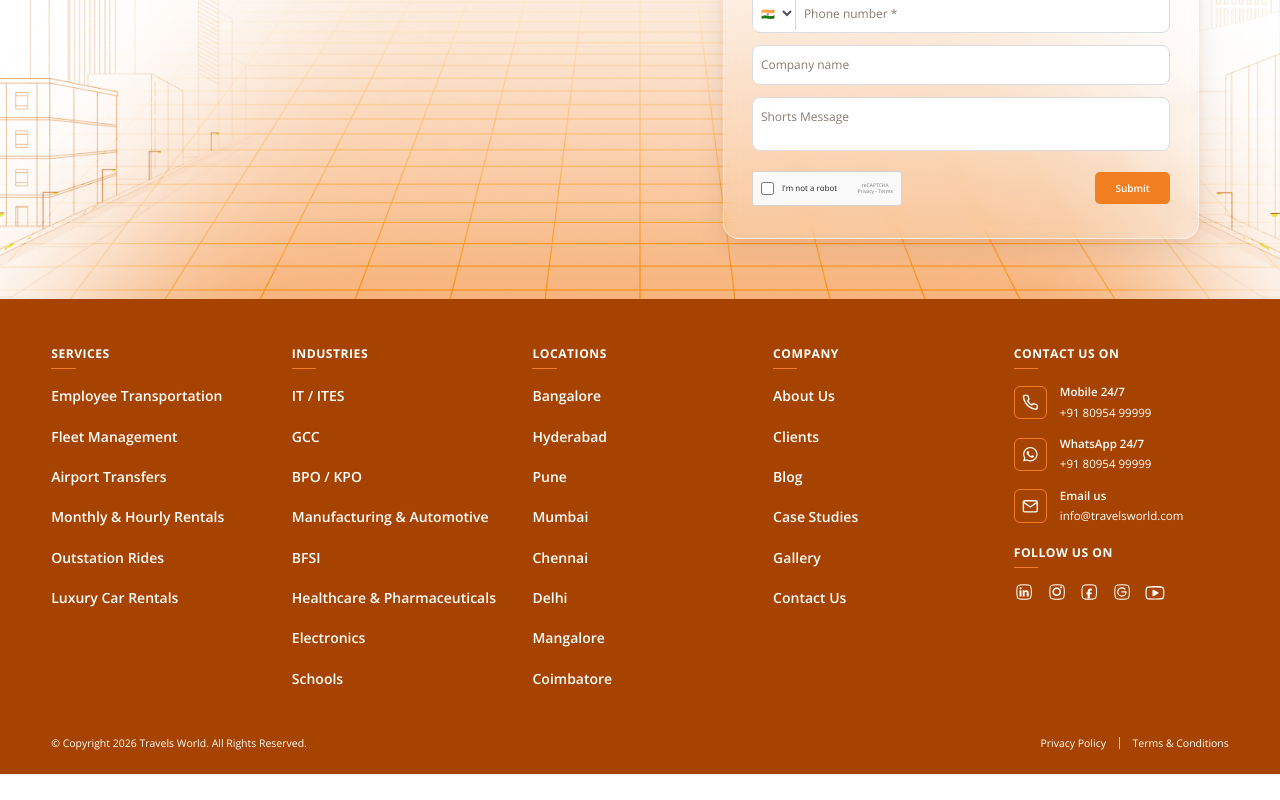
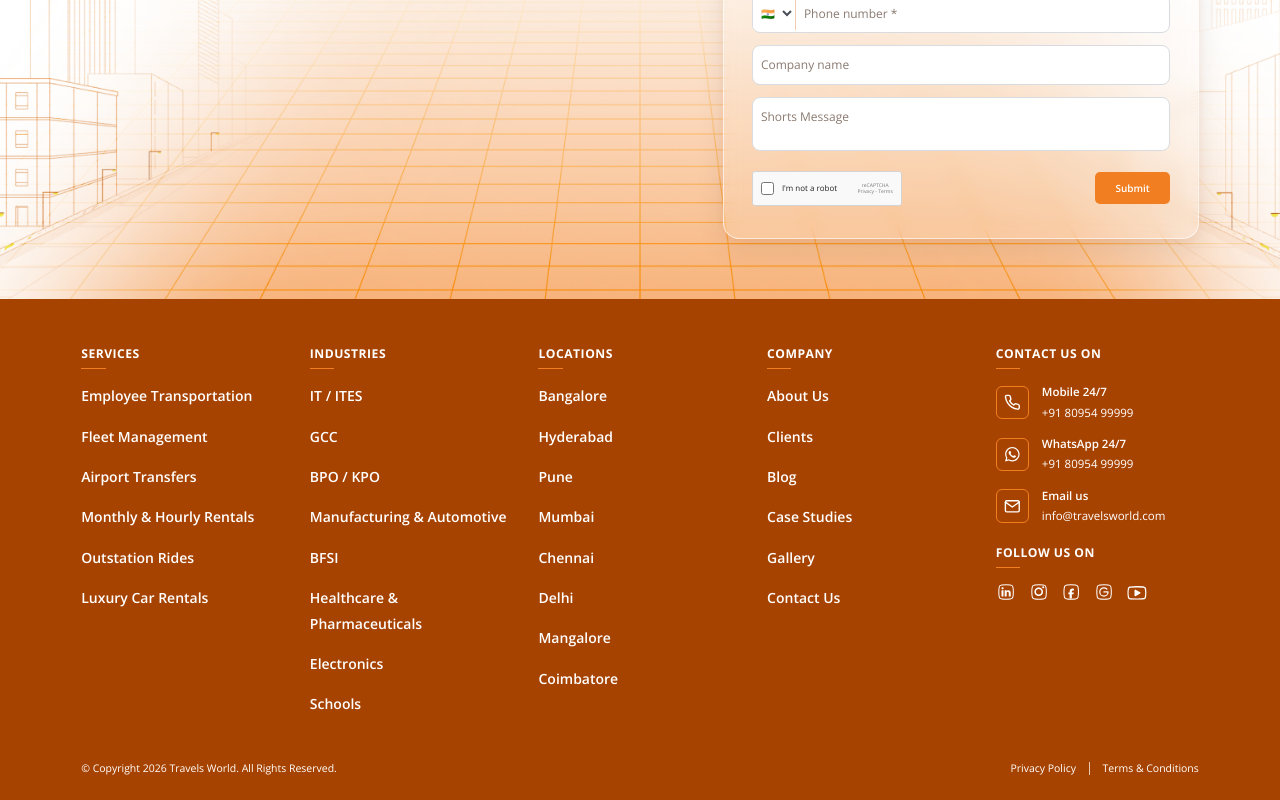
Before and after one commit to firepraveen123/travelsworld, a Next.js app: page / in a window 1280 px wide. Shown: the part 1296-2096 px from the top of the page. Before the commit the page ends 2070 px from the top, so only its background shows below. Built offline with nearby package versions, Linux system fonts and the light colour scheme.

Commit message:
Footer changes

```diff
--- a/src/app/style.css
+++ b/src/app/style.css
@@ -336,7 +336,7 @@ button, input, textarea, select { font-family: inherit; }
   padding: clamp(20px, 3.8vw, 56px) 0 clamp(14px, 1.8vw, 28px);
 }
 .footer-inner {
-  width: min(1240px, 92%);
+  /* width: min(1240px, 92%); */
   margin: 0 auto;
 }
 .footer-grid {
--- a/src/components/Footernew.tsx
+++ b/src/components/Footernew.tsx
@@ -16,7 +16,7 @@ const FooterHeading: React.FC<{ text: string }> = ({ text }) => (
 
 export const Footernew: React.FC = () => (
   <footer className="footer">
-    <div className="footer-inner">
+    <div className="footer-inner container">
       <div className="footer-grid">
         {footerColumns.map((col) => (
           <div className="footer-col" key={col.id}>
```
